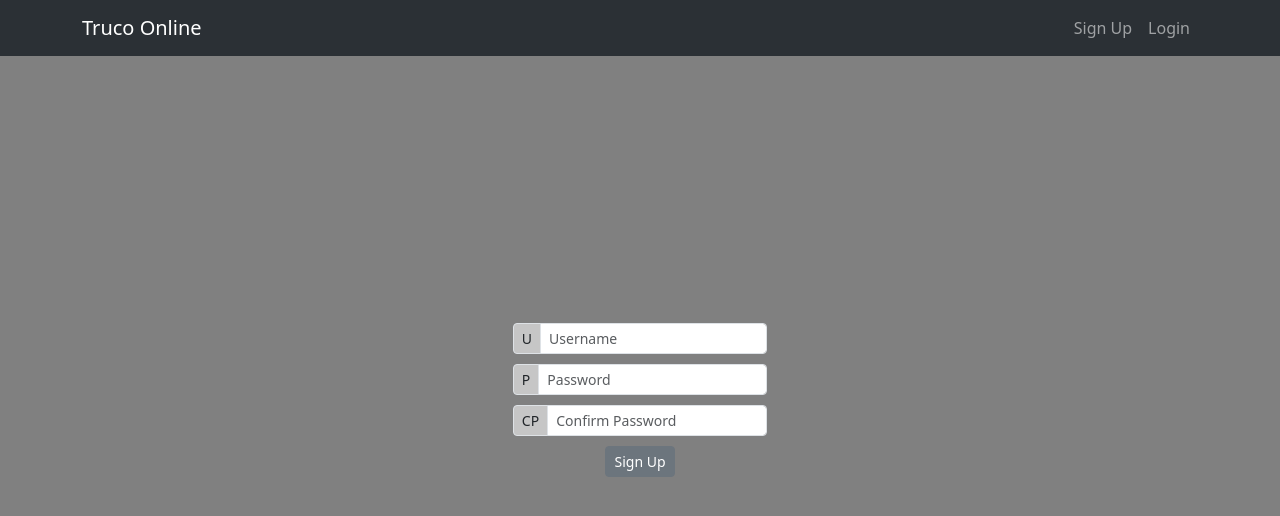
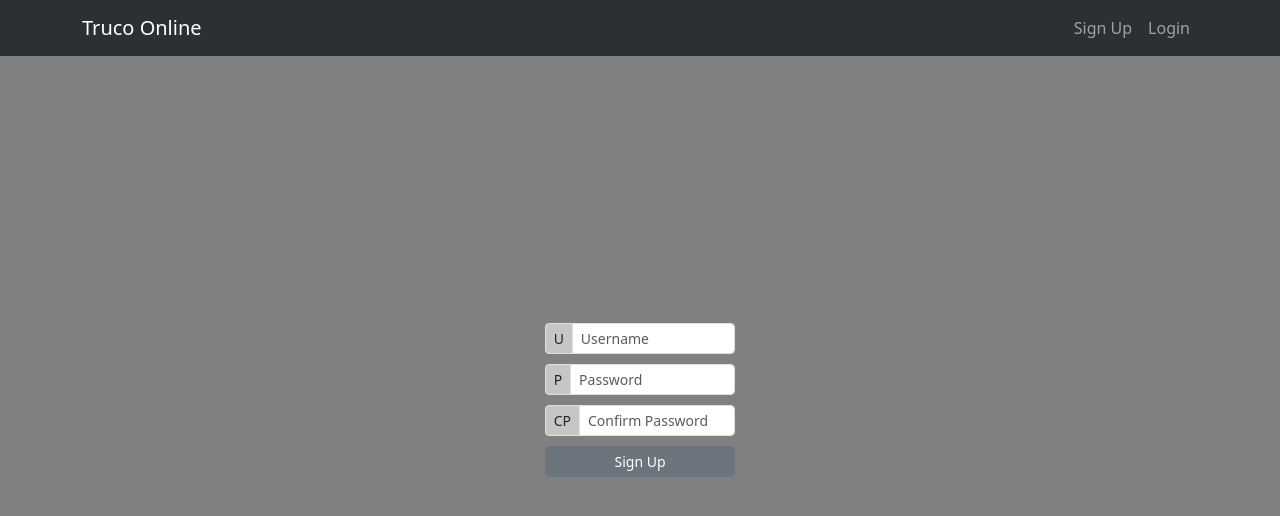
Before and after one commit to AntwonC/Truco-Game, a React (Vite) app: page / in a window 1280 px wide. Shown: the top 516 px of the page. Built offline with nearby package versions, Linux system fonts and the light colour scheme.

Commit message:
Finished signup functionalities

```diff
--- a/src/components/SignUp.jsx
+++ b/src/components/SignUp.jsx
@@ -12,6 +12,7 @@ const SignUp = () => {
     const [email, setEmail] = useState("");
 
     const [errors, setErrors] = useState("");
+    const [successMessage, setSuccessMessage] = useState("");
 
     const [signUpData, setSignUpData] = useState({
         signUpUser: '',
@@ -19,12 +20,26 @@ const SignUp = () => {
         signUpPasswordConfirm: '',
     });
 
+    const clearsAllInputs = () => {
+        console.log(`Attempting to clear all inputs....`);
+       // setSignUpInfo((prevState) => ({ ...prevState, [prevState]: ''}));
+          const cleanSlate = ({
+            signUpUser: '',
+            signUpPassword: '',
+            signUpPasswordConfirm: '',
+          });
+
+          setErrors('');
+
+          setSignUpData(cleanSlate);
+    }
+
     const handleChange = (evt) => {
         const { name, value } = evt.target;
 
         setSignUpData((prevState) => ({ ...prevState, [name]: value}));
 
-        console.log(signUpData);
+       // console.log(signUpData);
     };
 
     const signUpClicked = async () => {
@@ -48,14 +63,23 @@ const SignUp = () => {
                     console.log(signUpError);
                     if(signUpError === 'signUpUser') {
                         throw Error('Username too short, at least 5 characters');
+                    } else if(signUpError === 'signUpPassword') {
+                        throw Error('Password must be at least 5 characters or not blank.');
+                    } else if(signUpError === 'signUpPasswordConfirm') {
+                        throw Error('Confirm Password must be at least 5 characters or not blank.');
                     }
-                })
+                });
             } else if (res.status === 404) {
                 const jsonData = res.json();
 
                 return jsonData.then((data) => {
+                    console.log(data);
                     throw Error(data.message);
-                })
+                });
+            } else if (res.status === 205) {
+                clearsAllInputs();
+                setSuccessMessage("Sign Up Successful");
+
             }
         })
         .catch((err) => {
@@ -70,12 +94,16 @@ const SignUp = () => {
         <>
           <Bar />
 
-          {errors.length > 0 ? <div>{errors}</div> : <></>}
 
           <Container className="container-box">
-          <InputGroup size="sm">
+
+          {errors.length > 0 ? <div className="error-div">{errors}</div> : <></>}
+          {successMessage.length > 0 ? <div>{successMessage}</div> : <></>}
+
+          <InputGroup size="sm w-75 mw-75">
             <InputGroup.Text id="userLogo">U</InputGroup.Text>
             <Form.Control
+
                 name="signUpUser"
                 placeholder="Username"
                 aria-label="Username"
@@ -88,7 +116,7 @@ const SignUp = () => {
           </InputGroup>
 
 
-          <InputGroup size="sm">
+          <InputGroup size="sm w-75">
             <InputGroup.Text id="passwordLogo">P</InputGroup.Text>
             <Form.Control
                 name="signUpPassword"
@@ -100,7 +128,7 @@ const SignUp = () => {
             />
           </InputGroup>
 
-          <InputGroup size="sm">
+          <InputGroup size="sm w-75">
             <InputGroup.Text id="confirmPasswordLogo">CP</InputGroup.Text>
             <Form.Control
                 name="signUpPasswordConfirm"
@@ -112,8 +140,8 @@ const SignUp = () => {
             />
           </InputGroup>
 
+          <Button className="" onClick={signUpClicked} variant="secondary" size="sm w-75">Sign Up</Button>
           </Container>
-          <Button className="sign-up-button" onClick={signUpClicked} variant="secondary" size="sm">Sign Up</Button>
         </>
     )
 }
--- a/src/styles/signUpStyles.css
+++ b/src/styles/signUpStyles.css
@@ -1,5 +1,10 @@
 body {
     background-color: grey;
+}
+
+
+.error-div {
+   width: 75%;
 }
 
 #userLogo {
@@ -18,8 +23,9 @@ body {
     display: flex;
     flex-direction: column;
     gap: 10px;
+    align-items: center;
 }
 
 .sign-up-button {
-    margin-top: 10px;
+
 }
```
